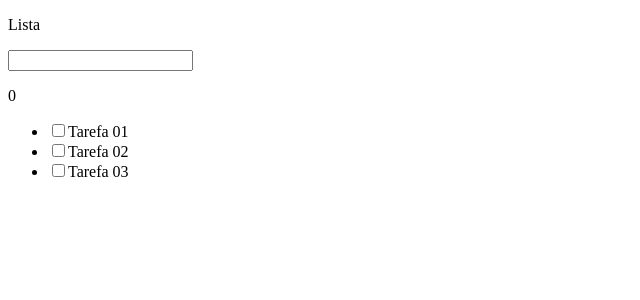
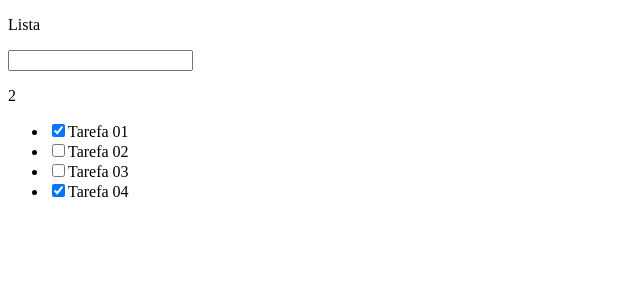
Before and after one commit to andrealvesaraujo/ReactTypeScript, a React (Create React App) app: page /pagina-inicial in a window 1280 px wide. Shown: the top 300 px of the page, without its empty margins (0-640 px from the left). Built offline with nearby package versions, Linux system fonts and the light colour scheme; data requests are answered from the project's data file.

Commit message:
feat: Update a List Item with API

```diff
--- a/mock/db.json
+++ b/mock/db.json
@@ -3,7 +3,7 @@
     {
       "id": 1,
       "title": "Tarefa 01",
-      "isCompleted": false
+      "isCompleted": true
     },
     {
       "title": "Tarefa 02",
@@ -14,6 +14,11 @@
       "title": "Tarefa 03",
       "isCompleted": false,
       "id": 3
+    },
+    {
+      "title": "Tarefa 04",
+      "isCompleted": true,
+      "id": 4
     }
   ]
 }
--- a/src/app/pages/dashboard/Dashboard.tsx
+++ b/src/app/pages/dashboard/Dashboard.tsx
@@ -38,6 +38,29 @@
         }
     }, [lista])
 
+    const handleToggleComplete = useCallback((id:number) => {
+
+        const tarefaToUpdate = lista.find((tarefa)=> tarefa.id === id)
+        if(!tarefaToUpdate) return
+
+        TarefasService.updateById(id, {
+            ...tarefaToUpdate,
+            isCompleted: !tarefaToUpdate.isCompleted
+        }).then((result)=> {
+            if(result instanceof ApiException){
+                alert(result.message)
+            } else {
+                setLista((oldLista) => {
+                    return oldLista.map((oldListItem)=>{
+                        if(oldListItem.id === id) return result
+                        return oldListItem
+                    })
+                })
+            }
+        })
+
+    }, [lista])
+
     return (
         <div>
             <p>Lista</p>
@@ -54,21 +77,7 @@
                         <input
                             type="checkbox"
                             checked = {listItem.isCompleted}
-                            onChange={()=>{
-                                setLista((oldLista) => {
-                                    return oldLista.map((oldListItem)=>{
-
-                                        const newisCompleted = oldListItem.title === listItem.title
-                                        ? !oldListItem.isCompleted
-                                        : oldListItem.isCompleted
-
-                                        return {
-                                            ...oldListItem,
-                                            isCompleted: newisCompleted
-                                        }
-                                    })
-                                })
-                            }}
+                            onChange={()=>{handleToggleComplete(listItem.id)}}
                         />
                         {listItem.title}
                     </li>
--- a/src/app/shared/services/api/tarefas/TarefasServices.ts
+++ b/src/app/shared/services/api/tarefas/TarefasServices.ts
@@ -34,7 +34,7 @@
     }
 }
 
-const updateById = async (id: string, dataToUpdate: ITarefa): Promise<ITarefa | ApiException> => {
+const updateById = async (id: number, dataToUpdate: ITarefa): Promise<ITarefa | ApiException> => {
     try {
         const { data } = await Api().put(`/tarefas/${id}`, dataToUpdate)
         return data
@@ -43,7 +43,7 @@
     }
 }
 
-const deleteById = async (id:string): Promise<undefined | ApiException> => {
+const deleteById = async (id:number): Promise<undefined | ApiException> => {
     try {
         await Api().delete(`/tarefas/${id}`)
         return undefined
```
